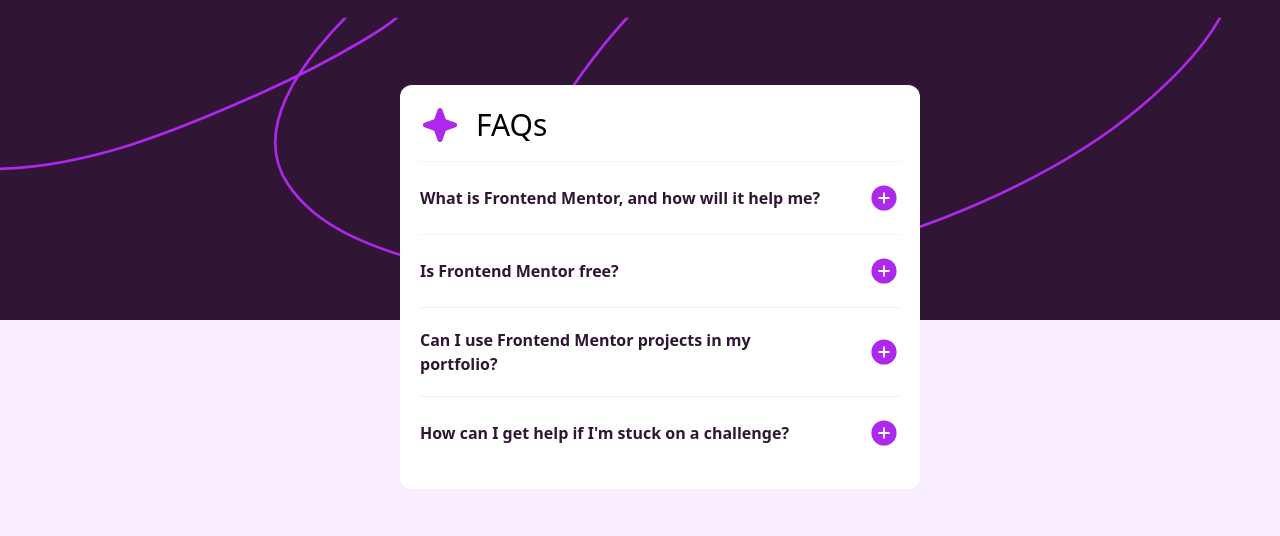
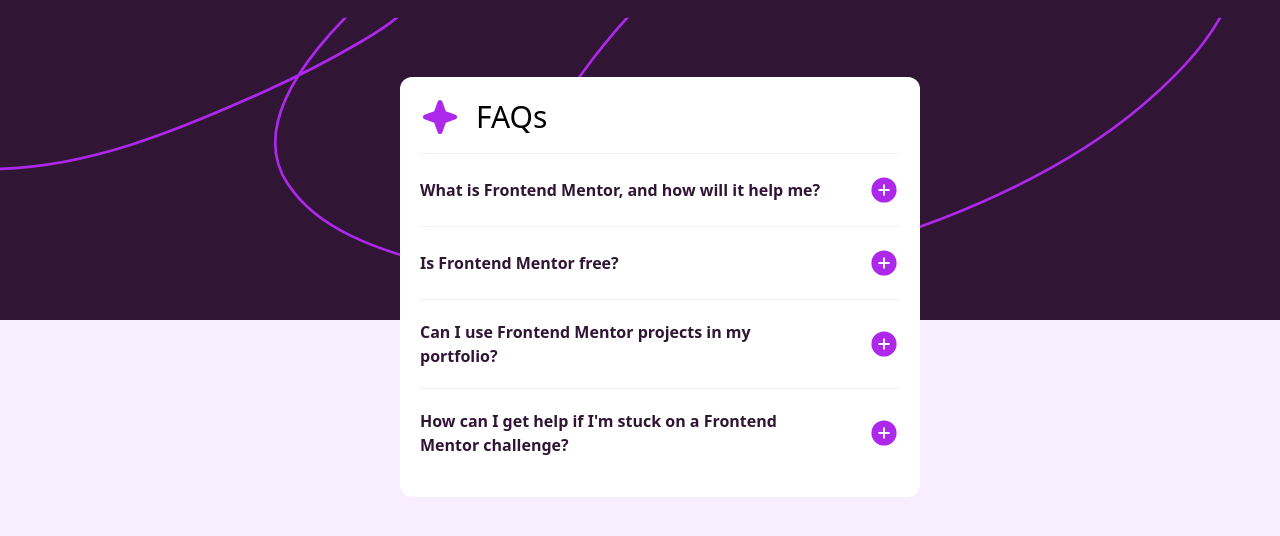
Before and after one commit to caner404/faq-accordion, a React (Vite) app: page / in a window 1280 px wide. Shown: the top 536 px of the page. Built offline with nearby package versions, Linux system fonts and the light colour scheme.

Commit message:
use array.map() for questions

```diff
--- a/src/FAQAccordion.tsx
+++ b/src/FAQAccordion.tsx
@@ -2,6 +2,33 @@
 import * as Accordion from './accordion';
 
 function FAQAccordion() {
+  const faq = [
+    {
+      id: 1,
+      question: 'What is Frontend Mentor, and how will it help me?',
+      answer:
+        "Frontend Mentor offers realistic coding challenges to help developers improve their frontend coding skills with projects in HTML, CSS, and JavaScript. It's suitable for all levels and ideal for portfolio building.",
+    },
+    {
+      id: 2,
+      question: 'Is Frontend Mentor free?',
+      answer:
+        'Yes, Frontend Mentor offers both free and premium coding challenges, with the free option providing access to a range of projects suitable for all skill levels.',
+    },
+    {
+      id: 3,
+      question: 'Can I use Frontend Mentor projects in my portfolio?',
+      answer:
+        "Yes, you can use projects completed on Frontend Mentor in your portfolio. It's an excellentway to showcase your skills to potential employers!",
+    },
+    {
+      id: 4,
+      question: "  How can I get help if I'm stuck on a Frontend Mentor challenge?",
+      answer:
+        "The best place to get help is inside Frontend Mentor's Discord community. There's a help channel where you can ask questions and seek support from other community members.",
+    },
+  ];
+
   return (
     <div className='flex flex-col justify-center gap-4 rounded-xl m-5 p-5  bg-white z-50 absolute top-[18%] mt sm:top-1/3 sm:left-1/2 sm:-translate-x-1/2 sm:-translate-y-1/2 sm:w-[520px]'>
       <header className='flex items-center gap-4'>
@@ -10,34 +37,14 @@
       </header>
       <section>
         <Accordion.Root>
-          <Accordion.Item id='item1'>
-            <Accordion.Trigger>What is Frontend Mentor, and how will it help me?</Accordion.Trigger>
-            <Accordion.Content>
-              Frontend Mentor offers realistic coding challenges to help developers improve their frontend coding skills
-              with projects in HTML, CSS, and JavaScript. It’s suitable for all levels and ideal for portfolio building.
-            </Accordion.Content>
-          </Accordion.Item>
-          <Accordion.Item id='item2'>
-            <Accordion.Trigger>Is Frontend Mentor free?</Accordion.Trigger>
-            <Accordion.Content>
-              Yes, Frontend Mentor has free challenges, but also offers premium challenges and a PRO subscription for
-              more features.
-            </Accordion.Content>
-          </Accordion.Item>
-          <Accordion.Item id='item3'>
-            <Accordion.Trigger>Can I use Frontend Mentor projects in my portfolio?</Accordion.Trigger>
-            <Accordion.Content>
-              Yes, you can use projects completed on Frontend Mentor in your portfolio. It's an excellent way to
-              showcase your skills to potential employers!
-            </Accordion.Content>
-          </Accordion.Item>
-          <Accordion.Item id='item4'>
-            <Accordion.Trigger>How can I get help if I'm stuck on a challenge?</Accordion.Trigger>
-            <Accordion.Content>
-              The best place to get help is inside Frontend Mentor's Discord community. There's a help channel where you
-              can ask questions and seek support from other community members.
-            </Accordion.Content>
-          </Accordion.Item>
+          {faq.map((question) => {
+            return (
+              <Accordion.Item id={question.id.toString()}>
+                <Accordion.Trigger> {question.question}</Accordion.Trigger>
+                <Accordion.Content>{question.answer}</Accordion.Content>
+              </Accordion.Item>
+            );
+          })}
         </Accordion.Root>
       </section>
     </div>
--- a/src/accordion/Accordion.tsx
+++ b/src/accordion/Accordion.tsx
@@ -53,7 +53,7 @@
 
   return (
     <div className={`overflow-hidden transition-[max-height] duration-300 ${isOpen ? 'max-h-96' : 'max-h-0'}`}>
-      <p className='py-4 text-pale-purple text-base'>{children}</p>
+      <p className='py-2 text-pale-purple text-base'>{children}</p>
     </div>
   );
 }
```
